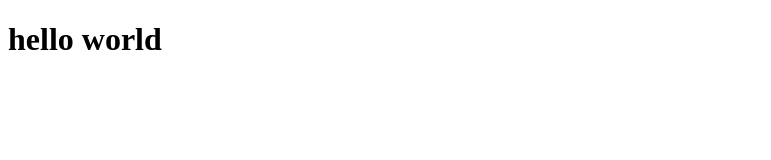
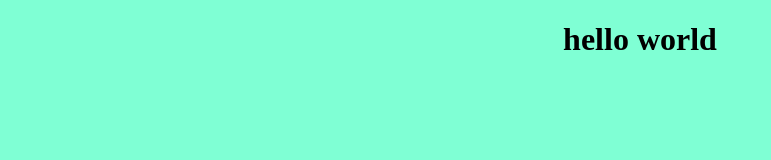
Before and after one commit to wzlong03/wzlong03.github.io, a plain HTML site: page index.html in a window 1280 px wide. Shown: the whole page, without its empty margins (0-771 px from the left). Drawn offline with Linux system fonts and the light colour scheme.

Commit message:
new file

```diff
--- /dev/null
+++ b/css/index.css
@@ -0,0 +1,4 @@
+body{
+    text-align: center;
+    background: aquamarine;
+}
--- a/index.html
+++ b/index.html
@@ -5,6 +5,7 @@
     <meta http-equiv="X-UA-Compatible" content="IE=edge">
     <meta name="viewport" content="width=device-width, initial-scale=1.0">
     <title>龙三导航页</title>
+    <link rel="stylesheet" href="css/index.css">
 </head>
 <body>
     <h1>hello world</h1>
```
Also changed, not shown: 1 other file.
